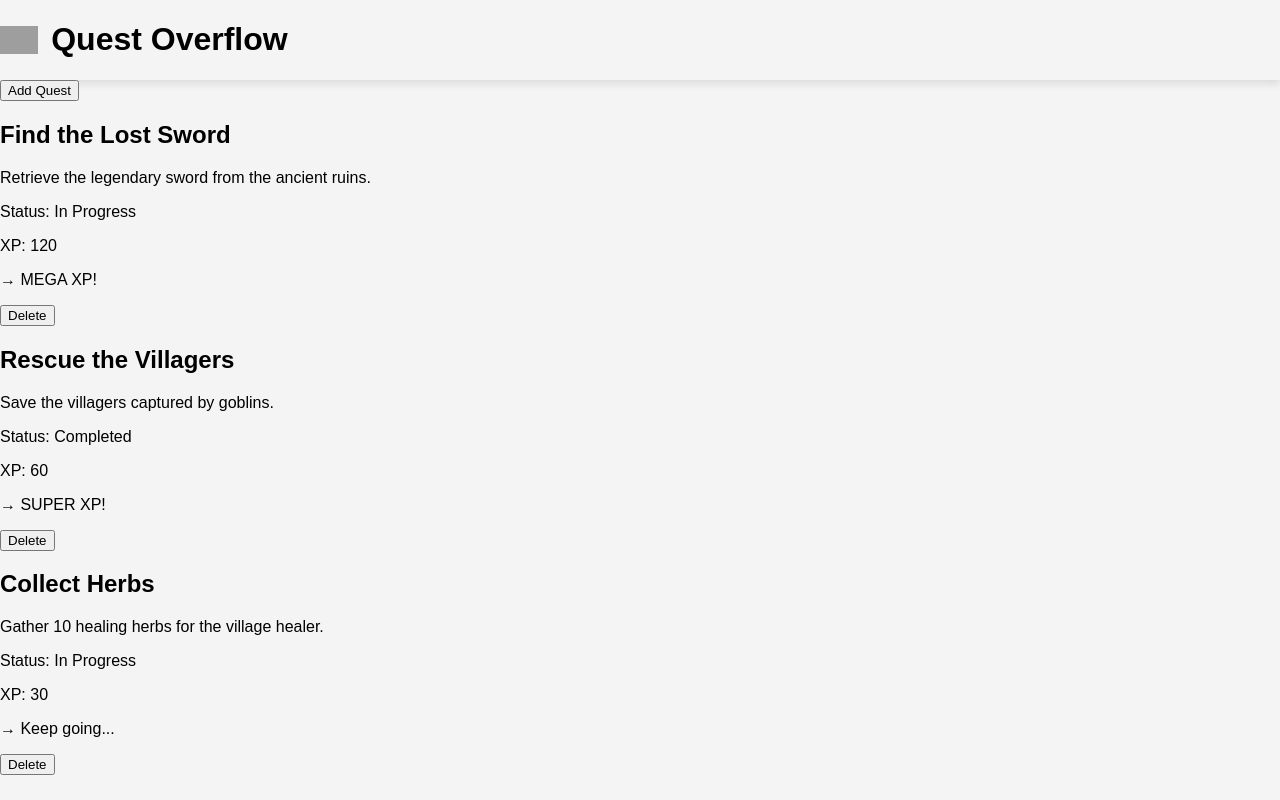
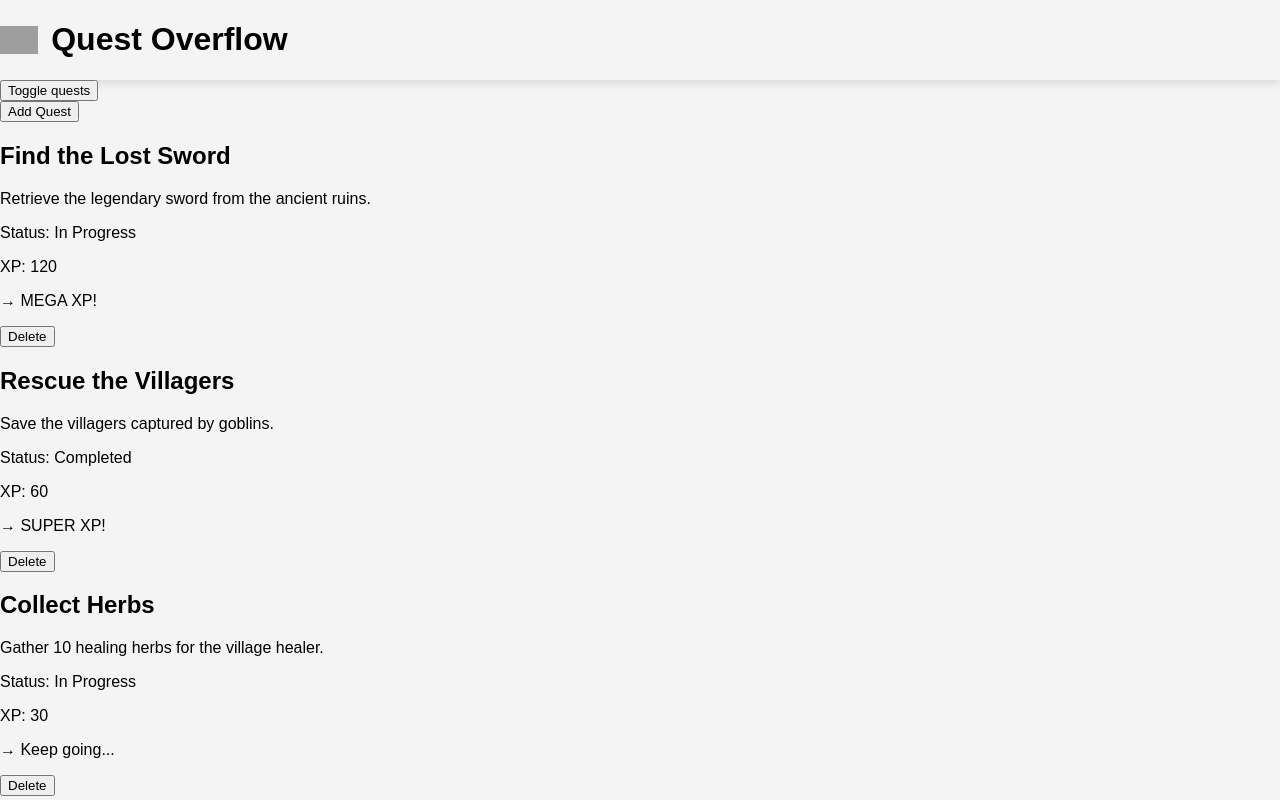
Before and after one commit to rtatigua/prvyanglu, an Angular app: page / in a window 1280 px wide. Built offline with nearby package versions, Linux system fonts and the light colour scheme; grey boxes are pictures that could not be loaded.

Commit message:
10. uloha

```diff
--- a/src/app/app.html
+++ b/src/app/app.html
@@ -1,8 +1,11 @@
 <main>
-    <header>
-        <img src="{{ header_logo }}" alt="">
-        <h1>{{ header }}</h1>
-    </header>
-    <router-outlet></router-outlet>
+  <header>
+      <img src="{{ header_logo }}" alt="">
+      <h1>{{ header }}</h1>
+  </header>
+  <router-outlet></router-outlet>
+  <button (click)="toggle()">Toggle quests</button>
+  @if (showQuests) {
     <app-quests></app-quests>
+  }
 </main>
--- a/src/app/app.ts
+++ b/src/app/app.ts
@@ -13,4 +13,11 @@ export class App {
   protected readonly title = signal('quests');
   header = 'Quest Overflow';
   header_logo = "meteor-original.svg"
+  showQuests = true
+  toggle(){
+    if (this.showQuests){
+      this.showQuests = false
+    }
+    else {this.showQuests = true}
+  }
 }
--- a/src/app/quests/quest.service.ts
+++ b/src/app/quests/quest.service.ts
@@ -12,6 +12,9 @@ export type Quest = {
   providedIn: 'root'
 })
 export class QuestService {
+  constructor () {
+    console.log("Service created.")
+  }
   private quests: Quest[] = [
     { id: 1, title: 'Find the Lost Sword', description: 'Retrieve the legendary sword from the ancient ruins.', completed: false, xp: 120 },
     { id: 2, title: 'Rescue the Villagers', description: 'Save the villagers captured by goblins.', completed: true, xp: 60 },
--- a/src/app/quests/quests.ts
+++ b/src/app/quests/quests.ts
@@ -1,4 +1,4 @@
-import { Component } from '@angular/core';
+import { Component, OnDestroy, OnInit } from '@angular/core';
 import { QuestItemComponent } from './quest-item';
 import { QuestService, Quest } from './quest.service';
 
@@ -8,8 +8,14 @@ import { QuestService, Quest } from './quest.service';
   imports: [QuestItemComponent],
   templateUrl: './quests.html',
 })
-export class Quests {
+export class Quests implements OnInit,OnDestroy {
   constructor(private questService: QuestService) {}
+  ngOnInit(): void {
+    console.log('Component was created');
+  }
+  ngOnDestroy(): void {
+    console.log('Component will be destroyed.');
+  }
 
   get quests(): Quest[] {
     return this.questService.getQuests();
@@ -30,4 +36,5 @@ export class Quests {
   deleteQuest(id: number) {
     this.questService.deleteQuest(id);
   }
+
 }
--- a/src/styles.scss
+++ b/src/styles.scss
@@ -1,4 +1,3 @@
-/* You can add global styles to this file, and also import other style files */
 body {
   margin: 0;
   font-family: Arial, sans-serif;
```
Also changed, not shown: src/app/quests/quest-item.html (indentation only), src/app/quests/quest-item.ts (line endings or trailing spaces), src/app/quests/quests.html (line endings or trailing spaces).
